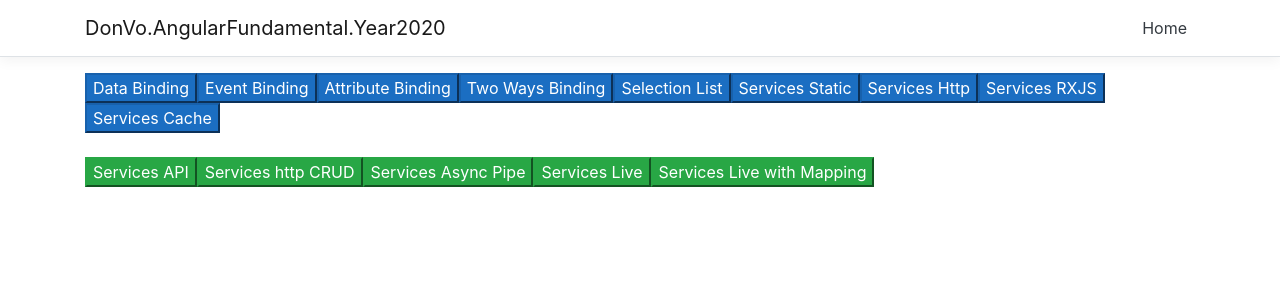
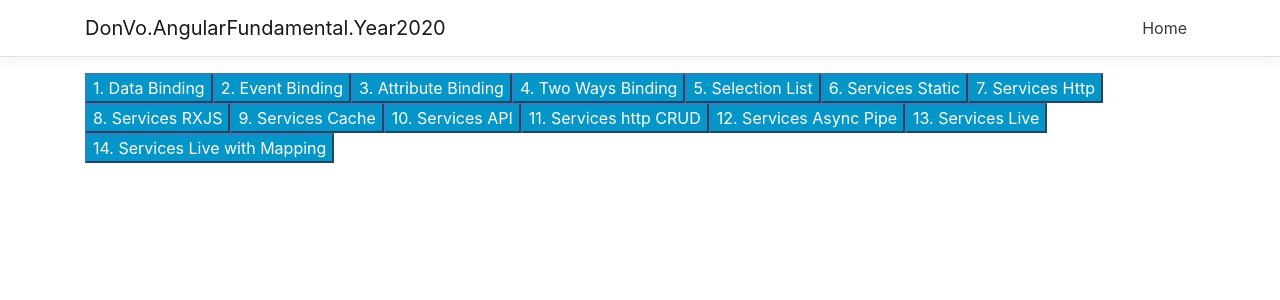
Before and after one commit to DonVo2020/Angular8-Fundamentals, an Angular app in the folder DonVo.AngularFundamental.Year2020/DonVo.AngularFundamental.Year2020/ClientApp/: page / in a window 1280 px wide. Shown: the top 300 px of the page. Built offline with nearby package versions, Linux system fonts and the light colour scheme.

Commit message:
Implement service-async-pipe, bro.

```diff
--- /dev/null
+++ b/DonVo.AngularFundamental.Year2020/DonVo.AngularFundamental.Year2020/ClientApp/src/app/012-services-async-pipe/services-async-pipe.component.html
@@ -0,0 +1,14 @@
+<h2>Fetching cities async from .json-file, show in UI with async pipe</h2>
+<h3>My favourite cities:</h3>
+
+<ul class="list-group">
+  <li *ngFor="let city of cities$ | async" class="list-group-item" (click)="getCity(city)">
+    {{ city.id}} - {{ city.name }}
+  </li>
+</ul>
+<hr>
+<div *ngIf="currentCity">
+  <h3>You picked: {{ currentCity.name }}, {{ currentCity.stateOrProvince }}</h3>
+  <img class="cityPhoto"
+       [src]="cityPhoto" alt="Photo of {{ currentCity.name}}">
+</div>
--- /dev/null
+++ b/DonVo.AngularFundamental.Year2020/DonVo.AngularFundamental.Year2020/ClientApp/src/app/012-services-async-pipe/services-async-pipe.component.ts
@@ -0,0 +1,30 @@
+import { Component, OnInit } from '@angular/core';
+import { City } from '../shared/models/city.model';
+import { CityService } from "../shared/services/city.service";
+import { Observable } from 'rxjs';
+
+@Component({
+  selector: 'app-services-async-pipe',
+  templateUrl: './services-async-pipe.component.html',
+  styles: [`.cityPhoto {max-width: 400px}`]
+})
+export class ServicesAsyncPipeComponent implements OnInit {
+  currentCity: City;
+  // cities$ is now an observable to an array of cities.
+  cities$: Observable<City[]>;
+  cityPhoto: string;
+
+  constructor(private cityService: CityService) { }
+
+  ngOnInit() {
+    // The  OBSERVABLE from the service is now directly assigned to the class property.
+    // no more .subscribe(), this is being handled
+    // by | async in the html
+    this.cities$ = this.cityService.getCitiesObservable();
+  }
+
+  getCity(city: City) {
+    this.currentCity = city;
+    this.cityPhoto = `assets/img/${this.currentCity.name}.jpg`;
+  }
+}
--- a/DonVo.AngularFundamental.Year2020/DonVo.AngularFundamental.Year2020/ClientApp/src/app/app.module.ts
+++ b/DonVo.AngularFundamental.Year2020/DonVo.AngularFundamental.Year2020/ClientApp/src/app/app.module.ts
@@ -24,6 +24,7 @@ import { ServicesRXJSComponent } from './008-services-rxjs/services-rxjs.compone
 import { ServicesCacheComponent } from './009-services-cache/services-cache.component';
 import { ServicesAPIComponent } from './010-services-apiService/services-apiService.component';
 import { ServicesHttpCRUDComponent } from './011-services-http-CRUD/services-http-CRUD.component';
+import { ServicesAsyncPipeComponent } from './012-services-async-pipe/services-async-pipe.component';
 
 
 @NgModule({
@@ -42,6 +43,7 @@ import { ServicesHttpCRUDComponent } from './011-services-http-CRUD/services-htt
     ServicesCacheComponent,
     ServicesAPIComponent,
     ServicesHttpCRUDComponent,
+    ServicesAsyncPipeComponent
   ],
   imports: [
     BrowserModule.withServerTransition({ appId: 'ng-cli-universal' }),
@@ -60,6 +62,7 @@ import { ServicesHttpCRUDComponent } from './011-services-http-CRUD/services-htt
       { path: 'services-cache', component: ServicesCacheComponent },
       { path: 'services-apiService', component: ServicesAPIComponent },
       { path: 'services-http-CRUD', component: ServicesHttpCRUDComponent },
+      { path: 'services-async-pipe', component: ServicesAsyncPipeComponent },
     ])
   ],
   providers: [CityService, ApiService],
--- /dev/null
+++ b/DonVo.AngularFundamental.Year2020/DonVo.AngularFundamental.Year2020/ClientApp/src/app/home/home.component.css
@@ -0,0 +1,12 @@
+/*This is modifying the btn-primary colors but you could create your own .btn-something class as well*/
+.btn-primary {
+  color: #fff;
+  background-color: #0495c9;
+  border-color: #357ebd; /*set the color you want here*/
+}
+
+  .btn-primary:hover, .btn-primary:focus, .btn-primary:active, .btn-primary.active, .open > .dropdown-toggle.btn-primary {
+    color: #000;
+    background-color: #d1caca;
+    border-color: #808080; /*set the color you want here*/
+  }
--- a/DonVo.AngularFundamental.Year2020/DonVo.AngularFundamental.Year2020/ClientApp/src/app/home/home.component.html
+++ b/DonVo.AngularFundamental.Year2020/DonVo.AngularFundamental.Year2020/ClientApp/src/app/home/home.component.html
@@ -1,15 +1,15 @@
-<input type="button" value="Data Binding" [routerLink]="['/data-binding']" class="btn-primary">
-<input type="button" value="Event Binding" [routerLink]="['/event-binding']" class="btn-primary">
-<input type="button" value="Attribute Binding" [routerLink]="['/attribute-binding']" class="btn-primary">
-<input type="button" value="Two Ways Binding" [routerLink]="['/two-ways-binding']" class="btn-primary">
-<input type="button" value="Selection List" [routerLink]="['/selection-list']" class="btn-primary">
-<input type="button" value="Services Static" [routerLink]="['/services-static']" class="btn-primary">
-<input type="button" value="Services Http" [routerLink]="['/services-http']" class="btn-primary">
-<input type="button" value="Services RXJS" [routerLink]="['/services-rxjs']" class="btn-primary">
-<input type="button" value="Services Cache" [routerLink]="['/services-cache']" class="btn-primary">
-<br /><br />
-<input type="button" value="Services API" [routerLink]="['/services-apiService']" class="btn-success">
-<input type="button" value="Services http CRUD" [routerLink]="['/services-http-CRUD']" class="btn-success">
-<input type="button" value="Services Async Pipe" [routerLink]="['/services-async-pipe']" class="btn-success">
-<input type="button" value="Services Live" [routerLink]="['/services-live']" class="btn-success">
-<input type="button" value="Services Live with Mapping" [routerLink]="['/services-live-with-mapping']" class="btn-success">
+<input type="button" value="1. Data Binding" [routerLink]="['/data-binding']" class="btn-primary">
+<input type="button" value="2. Event Binding" [routerLink]="['/event-binding']" class="btn-primary">
+<input type="button" value="3. Attribute Binding" [routerLink]="['/attribute-binding']" class="btn-primary">
+<input type="button" value="4. Two Ways Binding" [routerLink]="['/two-ways-binding']" class="btn-primary">
+<input type="button" value="5. Selection List" [routerLink]="['/selection-list']" class="btn-primary">
+<input type="button" value="6. Services Static" [routerLink]="['/services-static']" class="btn-primary">
+<input type="button" value="7. Services Http" [routerLink]="['/services-http']" class="btn-primary">
+<input type="button" value="8. Services RXJS" [routerLink]="['/services-rxjs']" class="btn-primary">
+<input type="button" value="9. Services Cache" [routerLink]="['/services-cache']" class="btn-primary">
+<!--<br /><br />-->
+<input type="button" value="10. Services API" [routerLink]="['/services-apiService']" class="btn-primary">
+<input type="button" value="11. Services http CRUD" [routerLink]="['/services-http-CRUD']" class="btn-primary">
+<input type="button" value="12. Services Async Pipe" [routerLink]="['/services-async-pipe']" class="btn-primary">
+<input type="button" value="13. Services Live" [routerLink]="['/services-live']" class="btn-primary">
+<input type="button" value="14. Services Live with Mapping" [routerLink]="['/services-live-with-mapping']" class="btn-primary">
--- a/DonVo.AngularFundamental.Year2020/DonVo.AngularFundamental.Year2020/ClientApp/src/app/home/home.component.ts
+++ b/DonVo.AngularFundamental.Year2020/DonVo.AngularFundamental.Year2020/ClientApp/src/app/home/home.component.ts
@@ -3,6 +3,7 @@ import { Component } from '@angular/core';
 @Component({
   selector: 'app-home',
   templateUrl: './home.component.html',
+  styleUrls: ['./home.component.css']
 })
 export class HomeComponent {
 }
```
